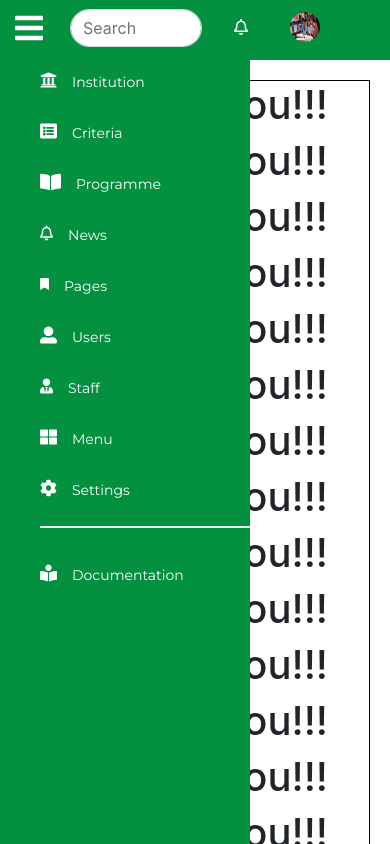
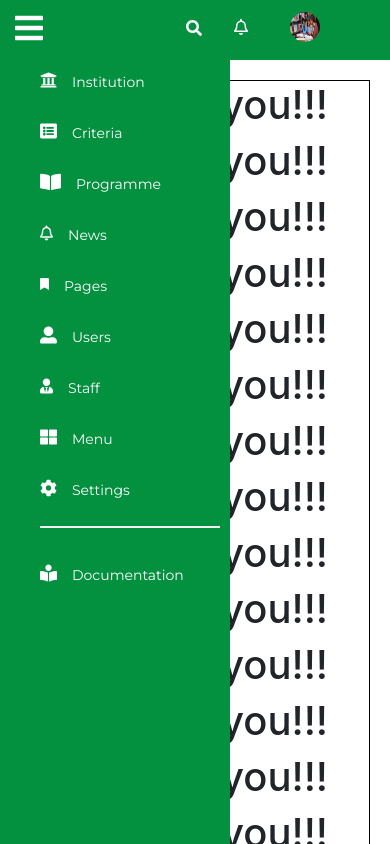
Before and after one commit to joshuajosh59/projectnbte, a Vue app: page /news in a window 390 px wide. Shown: the top 844 px of the page. Built offline with nearby package versions, Linux system fonts and the light colour scheme.

Commit message:
Update on the dashoboard's responsive view

```diff
--- a/src/views/dashboard/dashContainer.vue
+++ b/src/views/dashboard/dashContainer.vue
@@ -5,14 +5,17 @@
                 <div>
                     <b-row>
                         <font-awesome-icon @click="toggleNav" class="menu" :icon="['fas', 'bars']" size="2x"/>
-                        <b style="color: white; font-size: 26px" class="montserrat brand">NBTE</b>
+                        <b class="montserrat brand">NBTE</b>
                     </b-row>
                 </div>
                 <div style="flex-grow: 1; width: 350px; margin-left: 40px">
-                    <input placeholder="Search" class="form-control mx-auto" type="text"/>
+                    <input placeholder="Search" ref="xxx" class="form-control xxx mx-auto" type="text"/>
+                </div>
+                <div>
+                    <font-awesome-icon ref="bell" @click="search" class="bell" :icon="['fas', 'search']" size="1x"/>
                 </div>
                 <div style="padding: 0 20px">
-                    <font-awesome-icon style="color: white; margin: 12px;" :icon="['far', 'bell']" size="1x"/>
+                    <font-awesome-icon class="notification" :icon="['far', 'bell']" size="1x"/>
                 </div>
                 <div style="padding: 0 10px">
                     <img src="./../../assets/Library-2-700x338.jpg" style="border-radius: 100%; margin-top: 5px" width="30" height="30" />
@@ -54,12 +57,15 @@ export default {
     },
     data () {
         return {
-            display: true
+            display: true,
         }
     },
     methods : {
         toggleNav: function () {
             this.display = !this.display
+        },
+        search: function () {
+            this.$refs.xxx.style.display = "none"? this.$refs.xxx.style.display = "block": this.$refs.xxx.style.display = "none";
         }
     }
 }
@@ -69,6 +75,10 @@ export default {
     #all{
         overflow-y:hidden;
         height: 100%;
+    }
+    .notification{
+        color: white;
+        margin: 12px;
     }
     .top-nav {
         background: #03913F;
@@ -99,10 +109,12 @@ export default {
     .side-nav{
         height: 100vh;
         background: #03913F;
-        min-width: 250px;
-        max-width: 250px;
+        min-width: 230px;
+        max-width: 230px;
         display: block;
         position: fixed;
+        z-index: 3;
+        padding-right: 10px
     }
     .side-links{
         list-style: none;
@@ -121,9 +133,18 @@ export default {
         cursor: pointer;
     }
     .main{
-        margin: 60px 0 0 250px ;
+        margin: 60px 0 0 230px ;
         padding: 20px;
-        width: 100%
+    }
+    .brand{
+        color: white;
+        font-size: 26px;
+    }
+    .bell{
+        color: white; margin-top: 13px;
+        display: none;
+        cursor: pointer;
+        margin-left: 10px
     }
 
     @media (max-width: 920px) {
@@ -132,8 +153,22 @@ export default {
         }
         .main{
             margin: 60px 0 0 0;
-            padding: 20px;
             width: 100%
+        }
+        .menu{
+            display: block;
+        }
+        .brand{
+            font-size: 26px;
+            display: none;
+        }
+        .bell {
+            color: white;
+            margin-top: 13px;
+            display: block
+        }
+        .xxx{
+            display: none
         }
     }
 
@@ -143,6 +178,7 @@ export default {
         }
         .brand{
             display: none;
+            font-size: 26px;
         }
     }
 </style>
```
